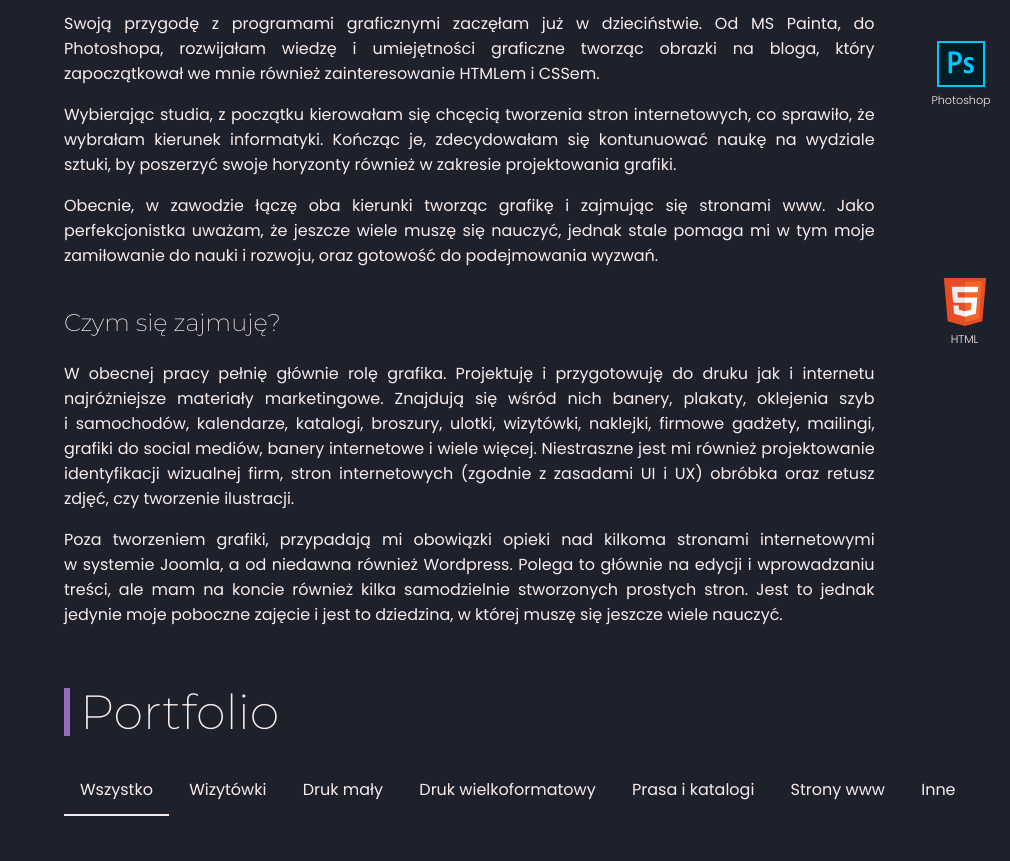
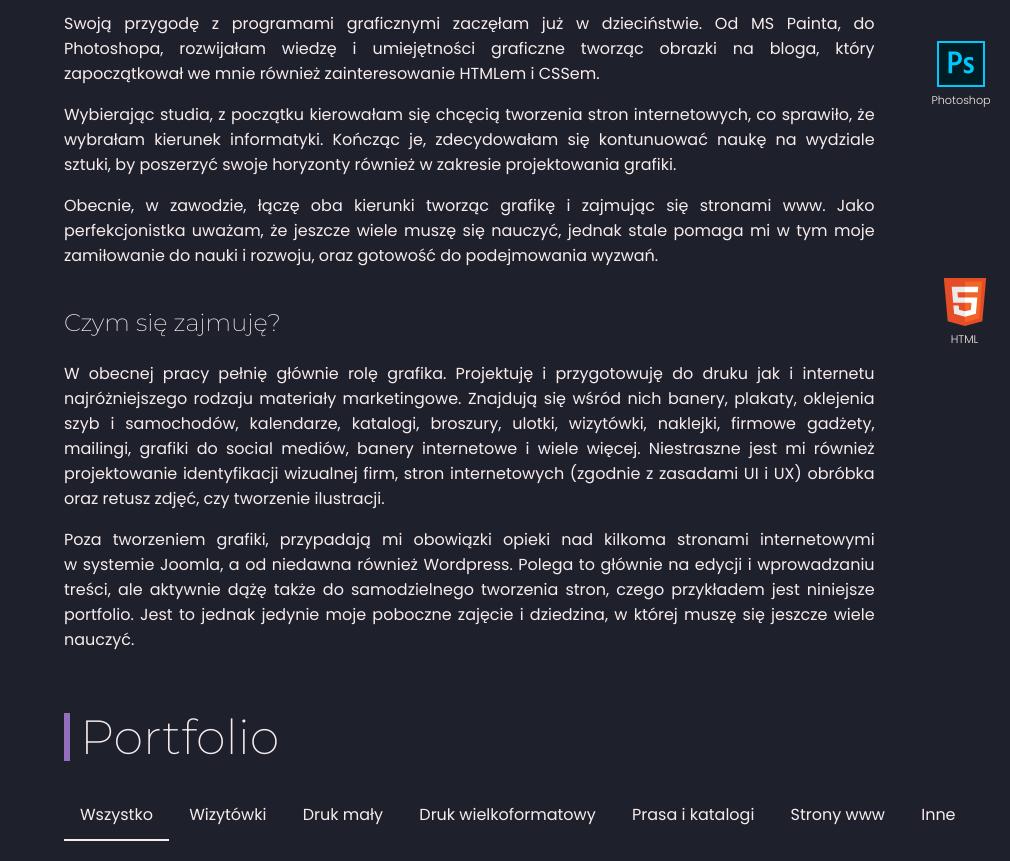
Before and after one commit to Jakkurii/izabela-pulik, a plain HTML site: page index.html in a window 1280 px wide. Shown: the part 919-1780 px from the top of the page, 0-1010 px from the left. Drawn offline with Linux system fonts and the light colour scheme.

Commit message:
Add files via upload

```diff
--- a/index.html
+++ b/index.html
@@ -58,13 +58,13 @@
           Kończąc je, zdecydowałam się kontunuować naukę na wydziale
           sztuki, by poszerzyć swoje horyzonty również w&nbsp;zakresie projektowania
           grafiki.</p>
-        <p>Obecnie, w zawodzie łączę oba kierunki tworząc grafikę i zajmując się stronami www. Jako
+        <p>Obecnie, w zawodzie, łączę oba kierunki tworząc grafikę i zajmując się stronami www. Jako
           perfekcjonistka uważam, że jeszcze wiele muszę się nauczyć,
           jednak stale pomaga mi w&nbsp;tym moje zamiłowanie do nauki i&nbsp;rozwoju, oraz
           gotowość do podejmowania wyzwań.</p>
         <h3>Czym się zajmuję?</h3>
         <p>W obecnej pracy pełnię głównie rolę grafika. Projektuję i przygotowuję do druku jak i&nbsp;internetu
-          najróżniejsze
+          najróżniejszego rodzaju
           materiały marketingowe. Znajdują się wśród nich banery, plakaty, oklejenia szyb i&nbsp;samochodów, kalendarze,
           katalogi, broszury, ulotki, wizytówki, naklejki, firmowe gadżety, mailingi, grafiki do social mediów, banery
           internetowe i&nbsp;wiele więcej.
@@ -73,8 +73,9 @@
         </p>
         <p>Poza tworzeniem grafiki, przypadają mi obowiązki opieki nad kilkoma stronami internetowymi w&nbsp;systemie
           Joomla,
-          a od niedawna również Wordpress. Polega to głównie na edycji i wprowadzaniu treści, ale mam na koncie
-          również kilka samodzielnie stworzonych prostych stron. Jest to jednak jedynie moje poboczne zajęcie i jest to
+          a od niedawna również Wordpress. Polega to głównie na edycji i wprowadzaniu treści, ale aktywnie dążę także do
+          samodzielnego tworzenia stron, czego przykładem jest niniejsze portfolio. Jest to jednak jedynie moje poboczne
+          zajęcie i
           dziedzina, w&nbsp;której muszę się jeszcze wiele nauczyć.
         </p>
       </section>
@@ -84,7 +85,7 @@
         <div class="skills">
           <div class="icon"><img src="img/icon/photoshop.svg" alt=" "><span>Photoshop</span></div>
           <div class="icon"><img src="img/icon/indesign.svg" alt=" "><span>inDesign</span></div>
-          <div class="icon"><img src="img/icon/Illustrator.svg" alt=" "><span>Illustrator</span></div>
+          <div class="icon"><img src="img/icon/illustrator.svg" alt=" "><span>Illustrator</span></div>
           <div class="icon"><img src="img/icon/xd.svg" alt=" "><span>Adobe XD</span></div>
           <div class="icon"><img src="img/icon/figma.svg" alt=" "><span>Figma</span></div>
           <div class="icon"><img src="img/icon/csp.png" alt=" "><span>Clip Studio<br>Paint</span></div>
```
